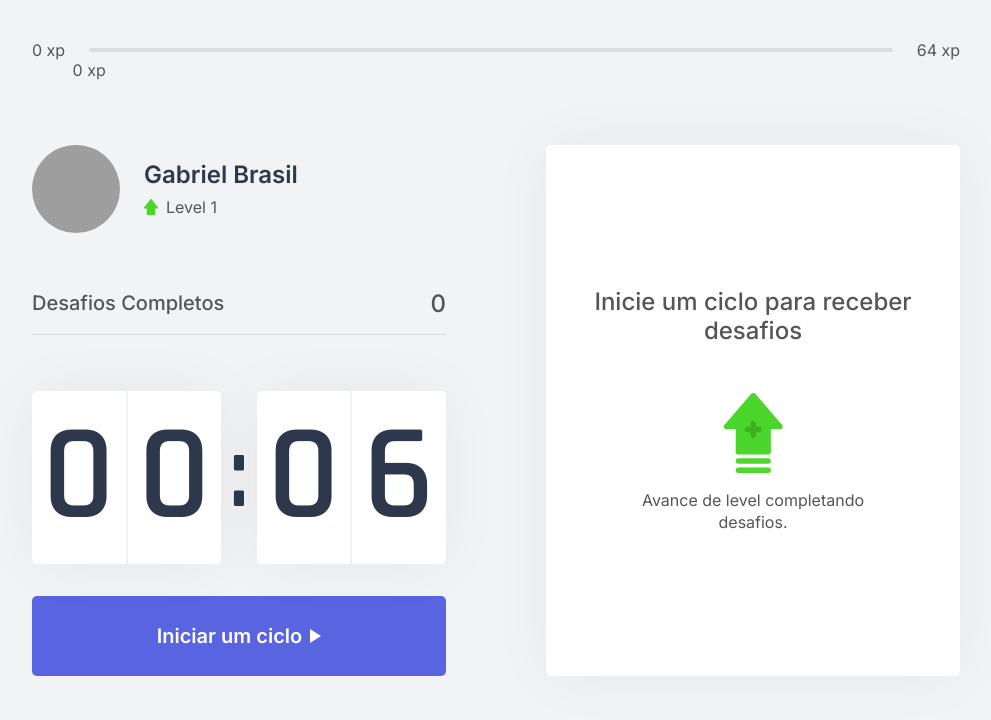
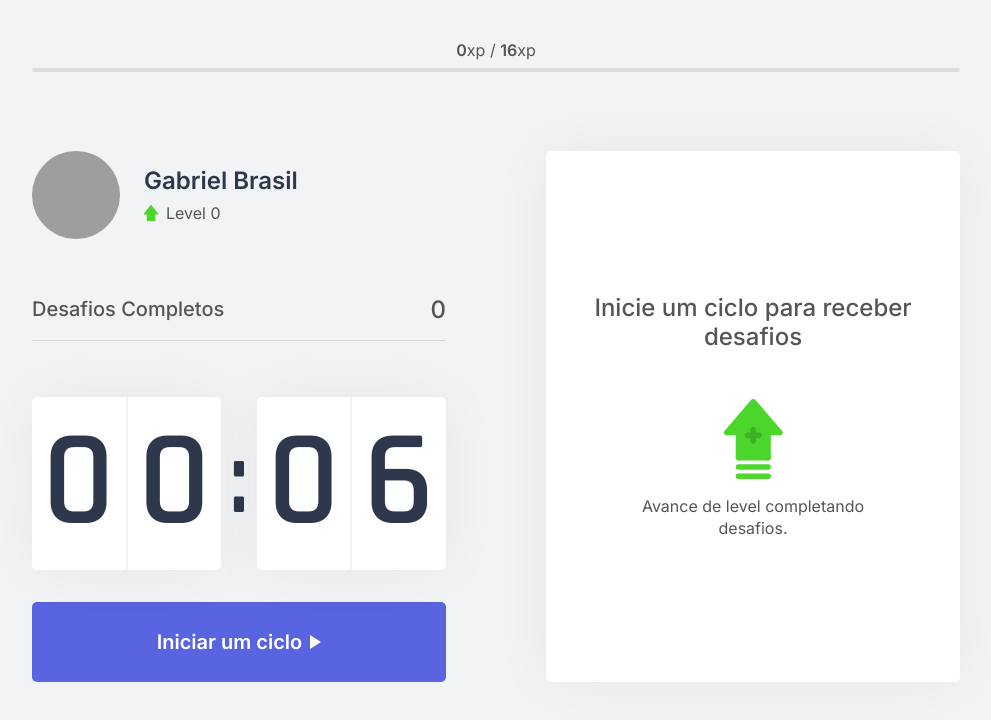
Before and after one commit to gabriel-brasil/move-it, a Next.js app: page / in a window 1280 px wide. Shown: the top 720 px of the page, without its empty margins (144-1135 px from the left). Built offline with nearby package versions, Linux system fonts and the light colour scheme; grey boxes are pictures that could not be loaded.

Commit message:
Código da Aula 4- NLW4

```diff
--- a/src/components/ChallengeBox.tsx
+++ b/src/components/ChallengeBox.tsx
@@ -1,9 +1,21 @@
 import { useContext } from 'react';
 import { ChallengeProvider, ChallengesContext } from '../contexts/ChallengeContext';
+import { CountdownContext } from '../contexts/CountdownContext';
 import styles from '../styles/components/ChallengeBox.module.css';
 
 export function ChallengeBox() {
-  const { activeChallenge, resetChallenge } = useContext(ChallengesContext);
+  const { activeChallenge, resetChallenge, completeChallenge } = useContext(ChallengesContext);
+  const { resetCountdown } = useContext(CountdownContext);
+
+  function handleChallengeSucceeded() {
+    completeChallenge();
+    resetCountdown();
+  }
+
+  function handleChallengeFailed() {
+    resetChallenge();
+    resetCountdown();
+  }
 
   return (
     <div className={styles.challengeBoxContainer}>
@@ -21,13 +33,14 @@ export function ChallengeBox() {
             <button
               type="button"
               className={styles.challengeFailedButton}
-              onClick={resetChallenge}
+              onClick={handleChallengeFailed}
             >
               Falhei
             </button>
             <button
               type="button"
               className={styles.challengeSucceededButton}
+              onClick={handleChallengeSucceeded}
             >
               Completei
             </button>
--- a/src/components/Countdown.tsx
+++ b/src/components/Countdown.tsx
@@ -1,44 +1,22 @@
-import { useState, useEffect, useContext } from 'react';
-import { ChallengesContext } from '../contexts/ChallengeContext';
+import { useContext } from 'react';
+import { CountdownContext } from '../contexts/CountdownContext';
+
 import styles from '../styles/components/Countdown.module.css';
 
-let countdownTimeout: NodeJS.Timeout;
 
 export function Countdown() {
-  const { startNewChallenge } = useContext(ChallengesContext);
-
-  const [time, setTime] = useState(0.1 * 60);
-  const [isActive, setIsActive] = useState(false);
-  const [hasFinished, setHasFinished] = useState(false);
-
-  const minutes = Math.floor(time / 60);
-  const seconds = time % 60;
+  const {
+    minutes,
+    seconds,
+    hasFinished,
+    isActive,
+    startCountdown,
+    resetCountdown
+  } = useContext(CountdownContext);
 
   const [minuteLeft, minuteRight] = String(minutes).padStart(2, '0').split('');
   const [secondLeft, secondRight] = String(seconds).padStart(2, '0').split('');
 
-  function startCountdown() {
-    setIsActive(true);
-  }
-
-  function resetCountdown() {
-    clearTimeout(countdownTimeout);
-    setIsActive(false);
-    setTime(0.1 * 60);
-  }
-
-  useEffect(() => {
-    if (isActive && time > 0) {
-      countdownTimeout = setTimeout(() => {
-        setTime(time - 1)
-      }, 1000);
-    } else if (isActive && time === 0) {
-      setHasFinished(true);
-      setIsActive(false);
-      startNewChallenge();
-    }
-
-  }, [isActive, time]);
 
   return (
     <div>
--- a/src/components/ExperienceBar.tsx
+++ b/src/components/ExperienceBar.tsx
@@ -9,14 +9,16 @@ export function ExperienceBar() {
 
   return (
     <header className={styles.experienceBar}>
-      <span>0 xp</span>
+      <span>
+        <strong>{currentExperience}</strong>xp / <strong>{experienceToNextLevel}</strong>xp
+      </span>
       <div>
         <div style={{ width: `${percentToNextLevel}%` }} />
         <span className={styles.currentExperience} style={{ left: `${percentToNextLevel}%` }}>
-          {currentExperience} xp
+
         </span>
       </div>
-      <span>{experienceToNextLevel} xp</span>
+
     </header>
   );
 }
--- a/src/components/Profile.tsx
+++ b/src/components/Profile.tsx
@@ -1,16 +1,19 @@
-import { profile } from 'console';
+import { useContext } from 'react';
+import { ChallengesContext } from '../contexts/ChallengeContext';
 import styles from '../styles/components/Profile.module.css';
 
 export function Profile() {
+  const { level } = useContext(ChallengesContext)
+
   return (
     <div className={styles.profileContainer}>
       <img src="https://avatars.githubusercontent.com/u/43327653?s=460&u=9c9b501d7c948e219d9e7aab46b3d32bcb9d69c4&v=4" alt="Gabriel Brasil" />
       <div>
         <strong>Gabriel Brasil</strong>
         <p>
-          <img src="icons/level.svg" alt="Level"/>
-          Level 1
-          </p>
+          <img src="icons/level.svg" alt="Level" />
+          Level {level}
+        </p>
       </div>
     </div>
   );
--- a/src/contexts/ChallengeContext.tsx
+++ b/src/contexts/ChallengeContext.tsx
@@ -1,4 +1,4 @@
-import { createContext, useState, ReactNode } from 'react';
+import { createContext, useState, ReactNode, useEffect } from 'react';
 import challenges from '../../challenges.json';
 
 // typescript ~ tipagem
@@ -17,6 +17,7 @@ interface ChallengesContextData {
   levelUp: () => void;
   startNewChallenge: () => void;
   resetChallenge: () => void;
+  completeChallenge: () => void;
 }
 
 interface ChallengeProviderPropos {
@@ -26,7 +27,7 @@ interface ChallengeProviderPropos {
 export const ChallengesContext = createContext({} as ChallengesContextData);
 
 export function ChallengeProvider({ children }: ChallengeProviderPropos) {
-  const [level, setLevel] = useState(1);
+  const [level, setLevel] = useState(0);
   const [currentExperience, setCurrentExperience] = useState(0);
   const [challengeCompleted, setChallengeCompleted] = useState(0);
 
@@ -34,9 +35,10 @@ export function ChallengeProvider({ children }: ChallengeProviderPropos) {
 
   const experienceToNextLevel = Math.pow((level + 1) * 4, 2);
 
+  useEffect(() => {
+    Notification.requestPermission();
+  }, []);
 
-
-  // CONTEXT FUNCTIONS
   function levelUp() {
     setLevel(level + 1)
   }
@@ -46,12 +48,40 @@ export function ChallengeProvider({ children }: ChallengeProviderPropos) {
     const challenge = challenges[randomChallengeIndex];
 
     setActiveChallenge(challenge);
+
+    new Audio('/notification.mp3').play();
+
+    if (Notification.permission === 'granted') {
+      new Notification('Novo desafio! 🎉🎉', {
+        body: `Valendo ${challenge.amount}xp!`
+      });
+    }
   }
 
   function resetChallenge() {
     setActiveChallenge(null)
   }
 
+  function completeChallenge() {
+    if (!activeChallenge) {
+      return
+    }
+
+    const { amount } = activeChallenge;
+
+    let finalExperience = currentExperience + amount;
+
+
+    if (finalExperience >= experienceToNextLevel) {
+      finalExperience = finalExperience - experienceToNextLevel;
+      levelUp();
+    }
+
+    setCurrentExperience(finalExperience);
+    setActiveChallenge(null);
+    setChallengeCompleted(challengeCompleted + 1);
+
+  }
 
 
 
@@ -65,6 +95,7 @@ export function ChallengeProvider({ children }: ChallengeProviderPropos) {
       levelUp,
       startNewChallenge,
       resetChallenge,
+      completeChallenge
     }}>
       {children}
     </ChallengesContext.Provider>
--- /dev/null
+++ b/src/contexts/CountdownContext.tsx
@@ -0,0 +1,69 @@
+import { createContext, ReactNode, useContext, useEffect, useState } from 'react';
+import { ChallengesContext } from './ChallengeContext';
+
+
+let countdownTimeout: NodeJS.Timeout;
+
+// typescript // tipagem
+interface CountdownContextData {
+  minutes: number;
+  seconds: number;
+  hasFinished: boolean;
+  isActive: boolean;
+  startCountdown: () => void;
+  resetCountdown: () => void;
+}
+
+interface CountdownProviderPropos {
+  children: ReactNode;
+}
+
+
+export const CountdownContext = createContext({} as CountdownContextData);
+
+export function CountdownProvider({ children }: CountdownProviderPropos) {
+  const { startNewChallenge } = useContext(ChallengesContext);
+  const [time, setTime] = useState(0.1 * 60);
+  const [isActive, setIsActive] = useState(false);
+  const [hasFinished, setHasFinished] = useState(false);
+  const minutes = Math.floor(time / 60);
+  const seconds = time % 60;
+
+  function startCountdown() {
+    setIsActive(true);
+  }
+
+  function resetCountdown() {
+    clearTimeout(countdownTimeout);
+    setIsActive(false);
+    setHasFinished(false);
+    setTime(0.1 * 60);
+  }
+
+  useEffect(() => {
+    if (isActive && time > 0) {
+      countdownTimeout = setTimeout(() => {
+        setTime(time - 1)
+      }, 1000);
+    } else if (isActive && time === 0) {
+      setHasFinished(true);
+      setIsActive(false);
+      startNewChallenge();
+    }
+
+  }, [isActive, time]);
+
+
+  return (
+    <CountdownContext.Provider value={{
+      minutes,
+      seconds,
+      hasFinished,
+      isActive,
+      startCountdown,
+      resetCountdown,
+    }}>
+      {children}
+    </CountdownContext.Provider>
+  );
+}
--- a/src/pages/_app.tsx
+++ b/src/pages/_app.tsx
@@ -11,10 +11,11 @@ function MyApp({ Component, pageProps }) {
     <>
       <Head>
         <link rel="shortcut icon" href="favicon.png" type="image/png" />
-
+        {/* fonts */}
         <link rel="preconnect" href="https://fonts.gstatic.com" />
         <link href="https://fonts.googleapis.com/css2?family=Inter:wght@400;500;600&family=Rajdhani:wght@600&display=swap" rel="stylesheet" />
       </Head>
+
       <ChallengeProvider>
         <Component {...pageProps} />
       </ChallengeProvider>
--- a/src/pages/index.tsx
+++ b/src/pages/index.tsx
@@ -7,6 +7,7 @@ import { Profile } from "../components/Profile";
 import { ChallengeBox } from "../components/ChallengeBox";
 
 import styles from '../styles/pages/Home.module.css';
+import { CountdownProvider } from '../contexts/CountdownContext';
 
 export default function Home() {
   return (
@@ -18,6 +19,7 @@ export default function Home() {
 
       <ExperienceBar />
 
+      <CountdownProvider>
         <section>
           <div>
             <Profile />
@@ -28,6 +30,7 @@ export default function Home() {
             <ChallengeBox />
           </div>
         </section>
+      </CountdownProvider>
 
     </div>
   )
--- a/src/styles/components/ExperienceBar.module.css
+++ b/src/styles/components/ExperienceBar.module.css
@@ -1,6 +1,7 @@
 .experienceBar {
   display: flex;
   align-items: center;
+  flex-direction: column;
 }
 
 .experienceBar span {
@@ -9,10 +10,11 @@
 
 .experienceBar > div {
   flex: 1;
+  width: 100%;
   height: 4px;
   border-radius: 4px;
   background-color: var(--gray-line);
-  margin: 0 1.5rem;
+  margin: 0.5rem 1.5rem 0;
   position: relative;
 }
 
```
Lines whose indentation alone changed are shown as unchanged.
